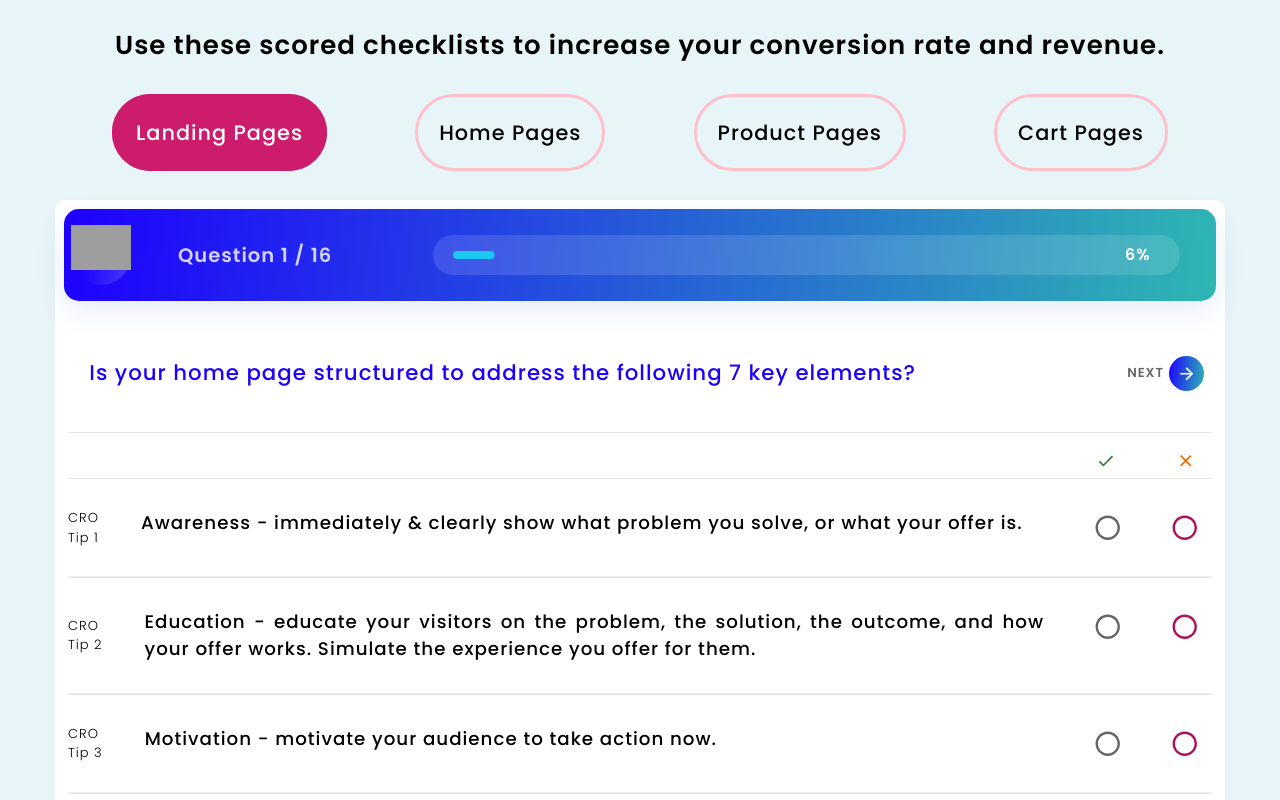
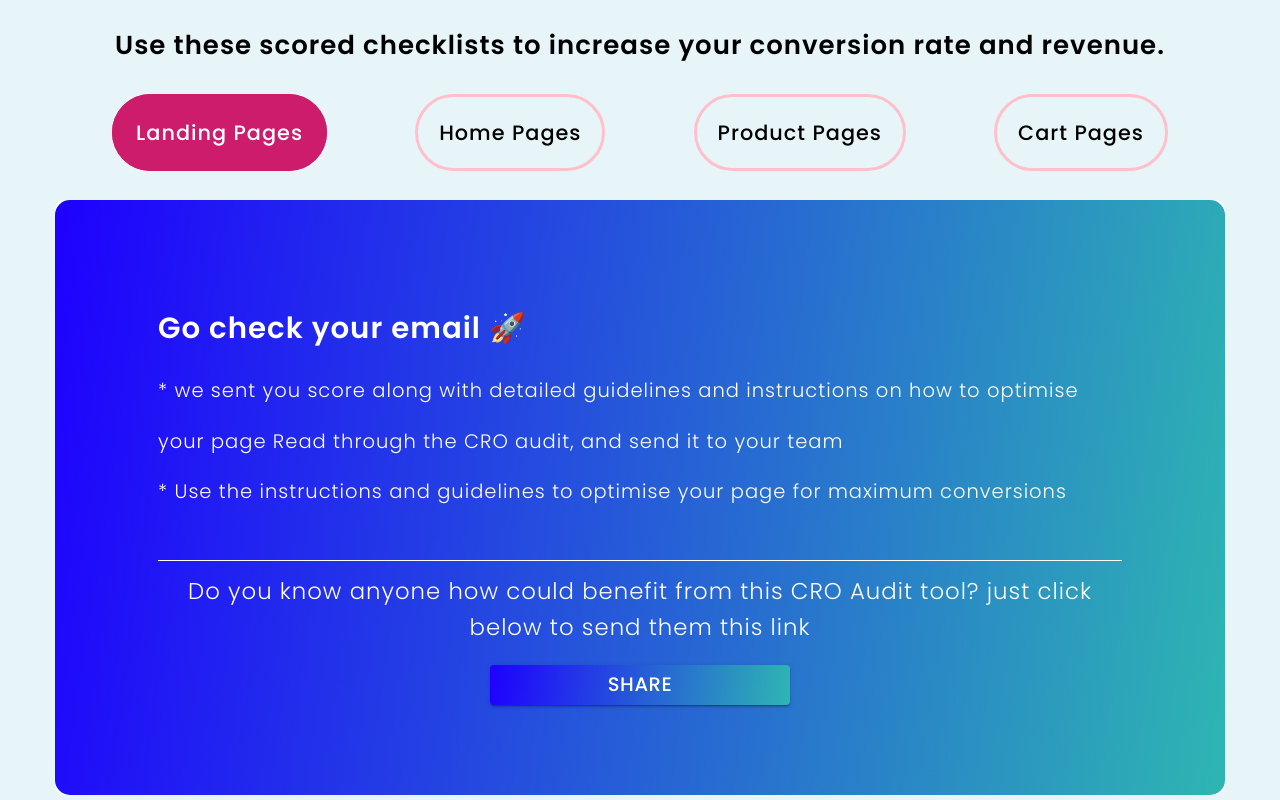
Before and after one commit to jacobdmn/Checklist-SEO-Quiz-App, a React (Create React App) app: page / in a window 1280 px wide. Shown: the top 800 px of the page. Built offline with nearby package versions, Linux system fonts and the light colour scheme; grey boxes are pictures that could not be loaded.

Commit message:
go go go

```diff
--- a/package.json
+++ b/package.json
@@ -5,6 +5,7 @@
   "dependencies": {
     "@emotion/react": "^11.6.0",
     "@emotion/styled": "^11.6.0",
+    "@material-ui/core": "^5.0.0-beta.5",
     "@mui/icons-material": "^5.1.1",
     "@mui/material": "^5.1.1",
     "@testing-library/jest-dom": "^5.15.0",
--- a/src/components/Content.tsx
+++ b/src/components/Content.tsx
@@ -1,4 +1,5 @@
 import React, { useState, useEffect } from "react";
+import ShowResult from "./ShowResult";
 import List from "@mui/material/List";
 import ListItem from "@mui/material/ListItem";
 import ListItemButton from "@mui/material/ListItemButton";
@@ -18,25 +19,12 @@ import { RadioGroup } from "@mui/material";
 import DoneIcon from "@mui/icons-material/Done";
 import CloseIcon from "@mui/icons-material/Close";
 
-function LinearProgressWithLabel(
-  props: LinearProgressProps & { value: number }
-) {
-  return (
-    <Box sx={{ display: "flex", alignItems: "center" }}>
-      <Box sx={{ width: "100%", mr: 1 }}>
-        <LinearProgress variant='determinate' {...props} />
-      </Box>
-      <Box sx={{ minWidth: 35 }}>
-        <Typography variant='body2' color='white'>{`${Math.round(
-          props.value
-        )}%`}</Typography>
-      </Box>
-    </Box>
-  );
-}
-
 const icon_question =
   "https://rocket-conversions.com/storage/2020/09/cropped-Asset-4@2x-8-192x192.png";
+
+const rocket_img =
+  "https://cdn2.iconfinder.com/data/icons/vivid/48/rocket-512.png";
+// "https://cdn3.iconfinder.com/data/icons/space-255/64/Flying_Rocket-512.png";
 
 const Content = ({ checklist }: { checklist: any }) => {
   /// track the current question
@@ -53,7 +41,7 @@ const Content = ({ checklist }: { checklist: any }) => {
   const [answers, setAnswers] = useState<any[]>([]);
 
   const [checkedAnswersPerQuestion, setCheckedAnswersPerQuestion] = useState<
-    boolean[]
+    any[]
   >([]);
 
   const controlProps = (isUsed: boolean, index: number) => ({
@@ -76,11 +64,10 @@ const Content = ({ checklist }: { checklist: any }) => {
     setCheckedAnswersPerQuestion(checkedAnswersPerQuestion);
 
     /// hide next button + show it only in the last question
-    if (checklist.questions[currentQuestion].options.length === 1) {
+
     setTimeout(() => {
-        handleSubmit();
-      }, 300);
-    }
+      !checkedAnswersPerQuestion.includes(null) && handleSubmit();
+    }, 500);
 
     console.log("after: " + checkedAnswersPerQuestion);
     console.log(checkedAnswersPerQuestion);
@@ -94,6 +81,7 @@ const Content = ({ checklist }: { checklist: any }) => {
     setAnswers(answers);
 
     if (currentQuestion === checklist.questions.length - 1) {
+      console.log(answers);
       setShowResult(true);
       setCheckedAnswersPerQuestion([]);
       setCurrentQuestion(0);
@@ -108,6 +96,18 @@ const Content = ({ checklist }: { checklist: any }) => {
         ? true
         : false
     );
+
+    let tmp_arr: any = [];
+    for (
+      let i = 0;
+      i <= checklist.questions[currentQuestion + 1].options.length - 1;
+      i++
+    )
+      tmp_arr[i] = null;
+
+    setCheckedAnswersPerQuestion(tmp_arr);
+
+    console.log(tmp_arr);
   };
 
   const handleComeBack = () => {
@@ -120,10 +120,21 @@ const Content = ({ checklist }: { checklist: any }) => {
   const { pathname } = useLocation();
 
   useEffect(() => {
+    setAnswers([]);
     setCurrentQuestion(0);
+    // setShowResult(false);      /// this is the normal one
+    setShowResult(true); //// this is for test
+    setHideNext(checklist.questions[0].options.length === 1 ? true : false);
+
     setCheckedAnswersPerQuestion([]);
-    setShowResult(false);
-    setHideNext(checklist.questions[0].options.length === 1 ? true : false);
+
+    let tmp_arr: any = [];
+    for (let i = 0; i <= checklist.questions[0].options.length - 1; i++)
+      tmp_arr[i] = null;
+
+    setCheckedAnswersPerQuestion(tmp_arr);
+
+    console.log(tmp_arr);
   }, [pathname]);
 
   /// calculate options number, to make the score calculation
@@ -132,15 +143,49 @@ const Content = ({ checklist }: { checklist: any }) => {
     numberOfAllOptions += qst.options.length;
   });
 
+  function LinearProgressWithLabel(
+    props: LinearProgressProps & { value: number }
+  ) {
+    return (
+      <Box sx={{ display: "flex", alignItems: "center" }}>
+        <Box sx={{ position: "relative", width: "100%", mr: 1 }}>
+          <LinearProgress variant='determinate' {...props} />
+          <div
+            className={
+              checklist.questions.length - 1 === currentQuestion
+                ? "lunch_rocket_wow"
+                : ""
+            }
+            style={{
+              position: "absolute",
+              transition: "all .3s ease-in-out",
+              top: "-24px",
+              transform: "translateX(-12px) rotate(45deg)",
+              left: `${props.value}%`,
+              display: "inline-block",
+            }}>
+            <img className='animated_rocket' src={rocket_img} alt='' />
+          </div>
+        </Box>
+        <Box sx={{ minWidth: 35 }}>
+          <Typography variant='body2' color='white'>{`${Math.round(
+            props.value
+          )}%`}</Typography>
+        </Box>
+      </Box>
+    );
+  }
+
   return (
     <div className='checklist__container'>
+      {!showResult && (
         <div className='progressBar_container'>
           <div className='progressBar_pages_counter'>
             <div className='circle_gradient'>
               <img src={icon_question} alt='' width='100%' />
             </div>
             <div className='counter'>
-            Question {currentQuestion + 1} / {checklist.questions.length}
+              Audit {currentQuestion + 1} / {checklist.questions.length}
             </div>
           </div>
           <div className='progressBar_percentage_counter'>
@@ -152,7 +197,8 @@ const Content = ({ checklist }: { checklist: any }) => {
                 borderRadius: "1em",
                 height: "8px",
                 span: {
-                background: "#1BC8F1",
+                  // background: "#1BC8F1",   // blue sky
+                  background: "#fd8557",
                   transition: "all 0.5s ease",
                   // background: "#469acd",
                   height: "8px",
@@ -164,35 +210,19 @@ const Content = ({ checklist }: { checklist: any }) => {
             />
           </div>
         </div>
-      <form className='checklist_form_QA' onSubmit={handleSubmit}>
+      )}
+
+      <form
+        className={
+          showResult ? "checklist_form_QA showResult" : "checklist_form_QA"
+        }
+        onSubmit={handleSubmit}>
         <div className='checklist__questions'>
           {showResult ? (
-            <>
-              {/* equation: get the number of all options on all questions and divide by it */}
-              <h1>
-                Your score:{" "}
-                {`${(
-                  (answers.flat().filter((x: boolean) => x === true).length *
-                    100) /
-                  numberOfAllOptions
-                ).toFixed(0)}% 🚀`}
-                <br />
-                Wanna take You website to the next level?
-                <br />
-                Subscribe to receive Daily SEO Tips
-                <TextField
-                  id='outlined-name'
-                  label='Email'
-                  variant='outlined'
-                  sx={{
-                    width: "300px",
-                    input: {
-                      height: "5em",
-                    },
-                  }}
+            <ShowResult
+              answers={answers}
+              numberOfAllOptions={numberOfAllOptions}
             />
-              </h1>
-            </>
           ) : (
             <>
               <div className='form_header'>
@@ -202,7 +232,7 @@ const Content = ({ checklist }: { checklist: any }) => {
                       checklist.questions[currentQuestion].questionTitle}
                   </span>
                 </h3>
-                <div
+                {/* <div
                   className={
                     currentQuestion === 0 ||
                     currentQuestion === checklist.questions.length - 1
@@ -225,7 +255,7 @@ const Content = ({ checklist }: { checklist: any }) => {
                   <button type='submit' className='submit'>
                     <ArrowForwardIcon />
                   </button>
-                </div>
+                </div> */}
               </div>
               <List className='options' dense>
                 <div className='YesNo'>
--- /dev/null
+++ b/src/components/ShowResult.tsx
@@ -0,0 +1,104 @@
+import React from "react";
+
+import TextField from "@mui/material/TextField";
+import { styled } from "@mui/system";
+
+import Button from "@mui/material/Button";
+import SendIcon from "@mui/icons-material/Send";
+
+const TextFieldStyled = styled(TextField)({
+  width: "calc(min(500px, 95vw))",
+  input: {
+    height: "5em",
+  },
+  "*, *:hover": {
+    color: "white !important",
+    borderColor: "white !important",
+  },
+});
+
+const ShowResult: React.FC<{
+  answers: any;
+  numberOfAllOptions: number;
+}> = ({ answers, numberOfAllOptions }) => {
+  const [loading, setLoading] = React.useState(false);
+  const [emailSent, setEmailSent] = React.useState(true);
+
+  const handleSendCRO = (e?: any) => {
+    e && e.preventDefault();
+    setLoading(true);
+  };
+  return !emailSent ? (
+    <h2>
+      <div>
+        <h2>
+          Your score:{" "}
+          {`${(
+            (answers.flat().filter((x: boolean) => x !== true).length * 100) /
+            numberOfAllOptions
+          ).toFixed(0)}% 🚀`}
+          {/* star system here */}
+        </h2>
+        <br />
+        Thanks for using the Rocket CRO tool <br />
+        Enter your email to get the Audit + Results + List of action items
+        <br />
+      </div>
+      <form className='form_cta' onSubmit={handleSendCRO}>
+        <TextFieldStyled id='outlined-name' label='Name' variant='outlined' />
+        <TextFieldStyled
+          id='outlined-business-url'
+          type='url'
+          required={false}
+          label='Business URL'
+          variant='outlined'
+        />
+        <TextFieldStyled
+          type='email'
+          id='outlined-email'
+          label='Work Email'
+          variant='outlined'
+        />
+
+        <Button type='submit' disabled={loading} variant='contained'>
+          Send Me!
+        </Button>
+      </form>
+    </h2>
+  ) : (
+    <>
+      <h2>
+        <div>
+          <h2>Go check your email 🚀 </h2>
+          * we sent you score along with detailed guidelines and instructions on
+          how to optimise your page Read through the CRO audit, and send it to
+          your team <br />* Use the instructions and guidelines to optimise your
+          page for maximum conversions
+        </div>
+
+        <h3
+          style={{
+            textAlign: "center",
+            lineHeight: 1.6,
+            marginTop: "1em",
+            borderTop: "1px solid currentColor",
+            paddingTop: ".5em",
+          }}>
+          Do you know anyone how could benefit from this CRO Audit tool? just
+          click below to send them this link
+        </h3>
+        <Button
+          variant='contained'
+          sx={{
+            width: "90vw",
+            marginInline: "auto",
+            maxWidth: "300px",
+          }}>
+          Share
+        </Button>
+      </h2>
+    </>
+  );
+};
+
+export default ShowResult;
--- a/src/style/index.css
+++ b/src/style/index.css
@@ -46,16 +46,11 @@ a:visited {
 button {
   background: linear-gradient(98deg, #1e00ff, #2eb6b2);
   color: white;
-  min-width: 35px !important;
-  max-width: 35px !important;
-  border-radius: 50%;
-  height: 35px;
-  padding: 0;
-  margin: 0;
-  border: none;
+  border-radius: 15px;
+  height: 40px;
   -webkit-box-shadow: none;
           box-shadow: none;
-  font-size: 1.3em;
+  font-size: 1em !important;
   display: -ms-grid;
   display: grid;
   place-content: center;
@@ -70,6 +65,87 @@ span {
 input,
 input * {
   cursor: text;
+}
+
+.animated_rocket {
+  width: 50px;
+  -webkit-animation-name: animated_rocket;
+          animation-name: animated_rocket;
+  -webkit-animation-duration: 1s;
+          animation-duration: 1s;
+  -webkit-animation-iteration-count: infinite;
+          animation-iteration-count: infinite;
+  -webkit-animation-timing-function: linear;
+          animation-timing-function: linear;
+  -webkit-transform: translate(-10px, 15px);
+          transform: translate(-10px, 15px);
+  position: relative;
+}
+
+@-webkit-keyframes animated_rocket {
+  0% {
+    left: 0;
+    top: 0;
+    -webkit-transform: scale(1);
+            transform: scale(1);
+  }
+  25% {
+    left: 1.5px;
+    top: -0.5px;
+  }
+  50% {
+    left: 3px;
+    top: 0;
+    -webkit-transform: scale(0.97);
+            transform: scale(0.97);
+  }
+  75% {
+    left: 1.5px;
+    top: 0.5px;
+  }
+  100% {
+    left: 0;
+    top: 0;
+    -webkit-transform: scale(1);
+            transform: scale(1);
+  }
+}
+
+@keyframes animated_rocket {
+  0% {
+    left: 0;
+    top: 0;
+    -webkit-transform: scale(1);
+            transform: scale(1);
+  }
+  25% {
+    left: 1.5px;
+    top: -0.5px;
+  }
+  50% {
+    left: 3px;
+    top: 0;
+    -webkit-transform: scale(0.97);
+            transform: scale(0.97);
+  }
+  75% {
+    left: 1.5px;
+    top: 0.5px;
+  }
+  100% {
+    left: 0;
+    top: 0;
+    -webkit-transform: scale(1);
+            transform: scale(1);
+  }
+}
+
+.lunch_rocket_wow {
+  -webkit-transform: rotate(345deg) !important;
+          transform: rotate(345deg) !important;
+  -webkit-transition: all 0.2s ease-in-out;
+  transition: all 0.2s ease-in-out;
+  display: inline-block;
 }
 
 .kinda-title {
@@ -175,14 +251,14 @@ body {
 .checklist__container .progressBar_container .progressBar_pages_counter .circle_gradient {
   content: "";
   position: absolute;
-  width: 60px;
-  height: 60px;
+  width: calc(min(60px, 15vw));
+  height: calc(min(60px, 15vw));
   z-index: 1;
   top: calc(50% - 30px);
-  background: -webkit-gradient(linear, left top, right top, color-stop(20%, #ffffff00), to(#ffffff30));
-  background: linear-gradient(90deg, #ffffff00 20%, #ffffff30 100%);
+  -webkit-box-shadow: 0 0 1em #ffffff00;
+          box-shadow: 0 0 1em #ffffff00;
   border-radius: 30px;
-  left: calc(min(-10px, -1em));
+  left: calc(min(5px, 1vw));
 }
 
 .checklist__container .progressBar_container .progressBar_pages_counter .counter {
@@ -237,6 +313,13 @@ body {
   padding-bottom: 2em;
 }
 
+.checklist__container .checklist_form_QA.showResult {
+  background: linear-gradient(98deg, #1e00ff, #2eb6b2);
+  color: white;
+  padding: calc(2em + 5vw);
+  border-radius: 15px;
+}
+
 .checklist__container .checklist_form_QA .checklist__questions {
   -webkit-box-flex: 1;
       -ms-flex: 1;
@@ -252,18 +335,24 @@ body {
   padding-inline: 1em;
 }
 
-.checklist__container .checklist_form_QA .checklist__questions h1 {
+.checklist__container .checklist_form_QA .checklist__questions h1,
+.checklist__container .checklist_form_QA .checklist__questions h2 {
+  display: -webkit-box;
+  display: -ms-flexbox;
+  display: flex;
+  gap: 1em;
+  font-weight: bold;
+  line-height: 2.6;
+  -ms-flex-wrap: wrap;
+      flex-wrap: wrap;
+}
+
+.checklist__container .checklist_form_QA .checklist__questions h1 .form_cta,
+.checklist__container .checklist_form_QA .checklist__questions h2 .form_cta {
   display: -ms-grid;
   display: grid;
-  place-content: center;
-  -webkit-box-flex: 1;
-      -ms-flex: 1;
-          flex: 1;
-  place-items: center;
   gap: 1em;
-  font-weight: bold;
-  text-align: center;
-  line-height: 1.6;
+  margin-top: calc(min(3em, 3vw));
 }
 
 .checklist__container .checklist_form_QA .checklist__questions button.goBack {
@@ -422,7 +511,7 @@ body {
   display: -webkit-box;
   display: -ms-flexbox;
   display: flex;
-  gap: 2em;
+  gap: 1em;
   border-bottom: 1px solid #d9d9d96e;
   -webkit-transition: all 0.2s ease-in-out;
   transition: all 0.2s ease-in-out;
@@ -431,6 +520,21 @@ body {
 
 .checklist__container .checklist_form_QA .checklist__questions .options .option:hover {
   background-color: #ffffff;
+}
+
+.checklist__container .checklist_form_QA .checklist__questions .options .option span.option_icon {
+  background: #305cd9;
+  text-align: center;
+  color: white;
+  padding: 0.5em;
+  border-radius: 50%;
+  min-width: 60px;
+  max-width: 60px;
+  min-height: 60px;
+  max-height: 60px;
+  display: -ms-grid;
+  display: grid;
+  place-content: center;
 }
 
 .checklist__container .checklist_form_QA .checklist__questions .options .option .optionWrapper {
@@ -454,22 +558,6 @@ body {
       -ms-flex: 1;
           flex: 1;
   cursor: default;
-}
-
-.checklist__container .checklist_form_QA .checklist__questions .options .option .optionWrapper div:first-child h3 {
-  display: -webkit-box;
-  display: -ms-flexbox;
-  display: flex;
-  -webkit-box-align: center;
-      -ms-flex-align: center;
-          align-items: center;
-  gap: 1em;
-}
-
-.checklist__container .checklist_form_QA .checklist__questions .options .option .optionWrapper div:first-child h3 span.option_icon img {
-  height: 100%;
-  width: 50px;
-  vertical-align: middle;
 }
 
 .checklist__container .checklist_form_QA .checklist__questions .options .option .optionWrapper .actions {
--- a/src/style/index.scss
+++ b/src/style/index.scss
@@ -56,15 +56,15 @@ a {
 button {
   background: $linear-blue;
   color: white;
-  min-width: 35px !important;
-  max-width: 35px !important;
-  border-radius: 50%;
-  height: 35px;
-  padding: 0;
-  margin: 0;
-  border: none;
+  // min-width: 35px !important;
+  // max-width: 35px !important;
+  border-radius: 15px;
+  height: 40px;
+  // padding: 0;
+  // margin: 0;
+  // border: none;
   box-shadow: none;
-  font-size: 1.3em;
+  font-size: 1em !important;
   display: grid;
   place-content: center;
 }
@@ -79,6 +79,55 @@ input * {
   cursor: text;
 }
 
+.animated_rocket {
+  width: 50px;
+  animation-name: animated_rocket;
+  animation-duration: 1s;
+  animation-iteration-count: infinite;
+  animation-timing-function: linear;
+
+  transform: translate(-10px, 15px);
+  // animation: animated_rocket 5s linear 2s infinite forwards;
+  position: relative;
+
+  $left: 1.5px;
+  $top: 0.5px;
+
+  @keyframes animated_rocket {
+    0% {
+      left: 0;
+      top: 0;
+      transform: scale(1);
+    }
+    25% {
+      left: $left;
+      top: -1 * $top;
+    }
+    50% {
+      left: $left * 2;
+      top: 0;
+      transform: scale(0.97);
+    }
+    75% {
+      left: $left;
+      top: $top;
+    }
+    100% {
+      left: 0;
+      top: 0;
+      transform: scale(1);
+    }
+  }
+}
+.lunch_rocket_wow {
+  transform: rotate(345deg) !important;
+
+  //  position: absolute;
+  transition: all 0.2s ease-in-out;
+  // top: 24px;
+  // transform: translateY(-200px) rotate(345deg);
+  display: inline-block;
+}
 .kinda-title {
   font-family: $font-family;
   font-weight: 400;
@@ -156,13 +205,13 @@ body {
       .circle_gradient {
         content: "";
         position: absolute;
-        width: 60px;
-        height: 60px;
+        width: calc(min(60px, 15vw));
+        height: calc(min(60px, 15vw));
         z-index: 1;
         top: calc(50% - 30px);
-        background: linear-gradient(90deg, #ffffff00 20%, #ffffff30 100%);
+        box-shadow: 0 0 1em #ffffff00;
         border-radius: 30px;
-        left: calc(min(-10px, -1em));
+        left: calc(min(5px, 1vw));
       }
 
       .counter {
@@ -203,6 +252,13 @@ body {
     gap: 2em;
     // min-height: 70vh;
     padding-bottom: 2em;
+
+    &.showResult {
+      background: $linear-blue;
+      color: white;
+      padding: calc(2em + 5vw);
+      border-radius: 15px;
+    }
     .checklist__questions {
       flex: 1;
       display: flex;
@@ -210,15 +266,20 @@ body {
       gap: 1em;
       padding-inline: 1em;
 
-      h1 {
-        display: grid;
-        place-content: center;
-        flex: 1;
-        place-items: center;
+      h1,
+      h2 {
+        display: flex;
         gap: 1em;
         font-weight: bold;
-        text-align: center;
-        line-height: 1.6;
+        line-height: 2.6;
+        flex-wrap: wrap;
+
+        .form_cta {
+          display: grid;
+
+          gap: 1em;
+          margin-top: calc(min(3em, 3vw));
+        }
       }
       button.goBack {
         width: 150px;
@@ -329,7 +390,7 @@ body {
         .option {
           border-top: 1px solid rgba(0, 0, 0, 0.1);
           display: flex;
-          gap: 2em;
+          gap: 1em;
           //   padding: 0.5em 1em;
           border-bottom: 1px solid #d9d9d96e;
           transition: all 0.2s ease-in-out;
@@ -338,6 +399,21 @@ body {
           &:hover {
             background-color: $theme;
           }
+
+          span.option_icon {
+            background: #305cd9;
+            text-align: center;
+            color: white;
+            padding: 0.5em;
+            border-radius: 50%;
+            min-width: 60px;
+            max-width: 60px;
+            min-height: 60px;
+            max-height: 60px;
+            display: grid;
+            place-content: center;
+          }
+
           .optionWrapper {
             padding-block: 1.3em;
             gap: 4em;
@@ -349,18 +425,6 @@ body {
               gap: 3em;
               flex: 1;
               cursor: default;
-              h3 {
-                display: flex;
-                align-items: center;
-                gap: 1em;
-                span.option_icon {
-                  img {
-                    height: 100%;
-                    width: 50px;
-                    vertical-align: middle;
-                  }
-                }
-              }
             }
             .actions {
               display: flex;
```
Also changed, not shown: 2 other files (tests, documents, lock files or other folders). Lines whose indentation alone changed are shown as unchanged.
